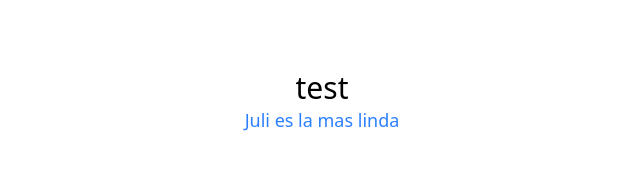
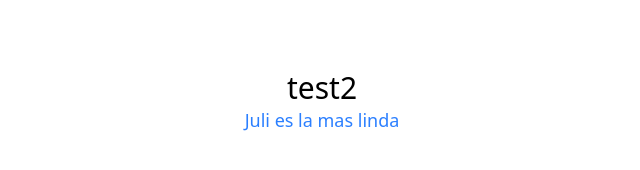
Before and after one commit to SantiSev/frontend_roadmap_app, a React (Vite) app: page / in a window 1280 px wide. Shown: the part 138-308 px from the top of the page, without its empty margins (318-958 px from the left). Built offline with nearby package versions, Linux system fonts and the light colour scheme.

Commit message:
test again, now i admins cant bypass this

```diff
--- a/src/App.tsx
+++ b/src/App.tsx
@@ -2,7 +2,7 @@ function App() {
   return (
     <>
       <h1 className="flex-col text-3xl flex items-center justify-start mt-52">
-        test
+        test2
         <span className="text-blue-500 text-lg font-thin">
           Juli es la mas linda
         </span>
```
